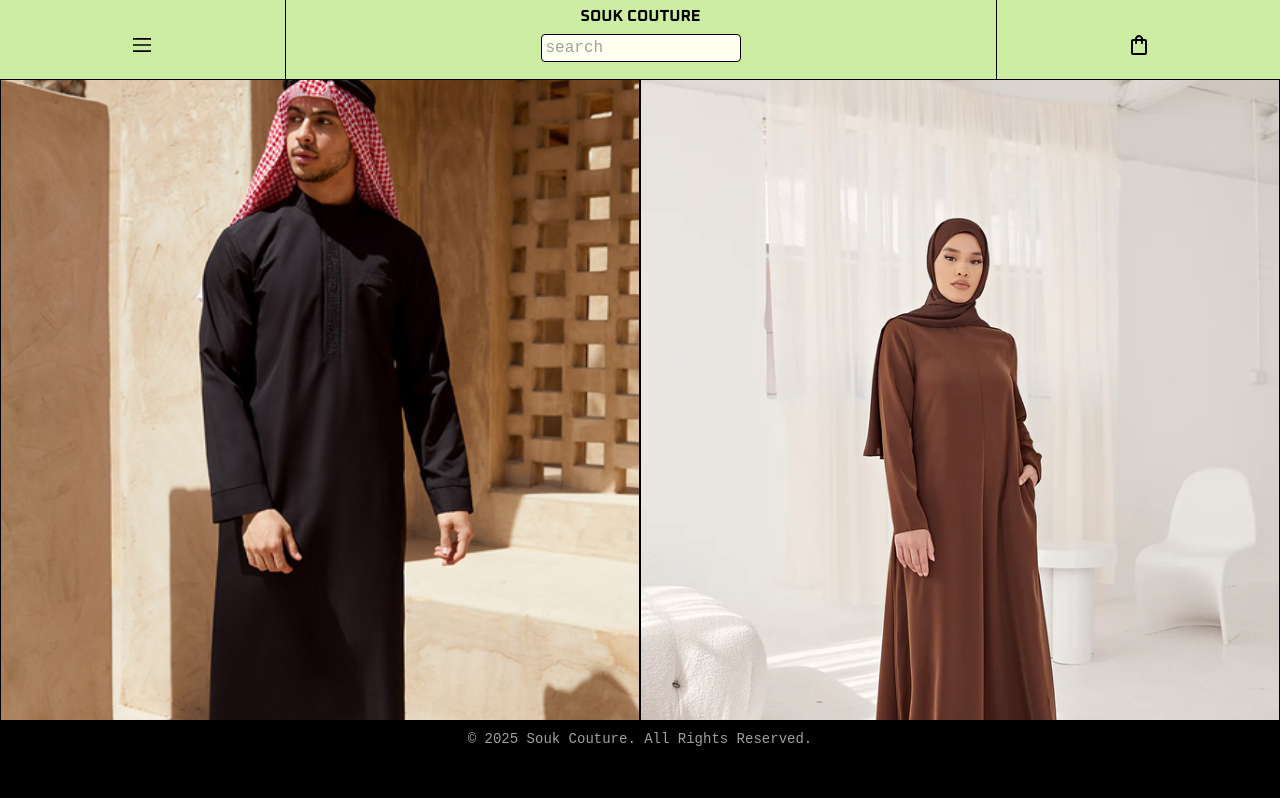
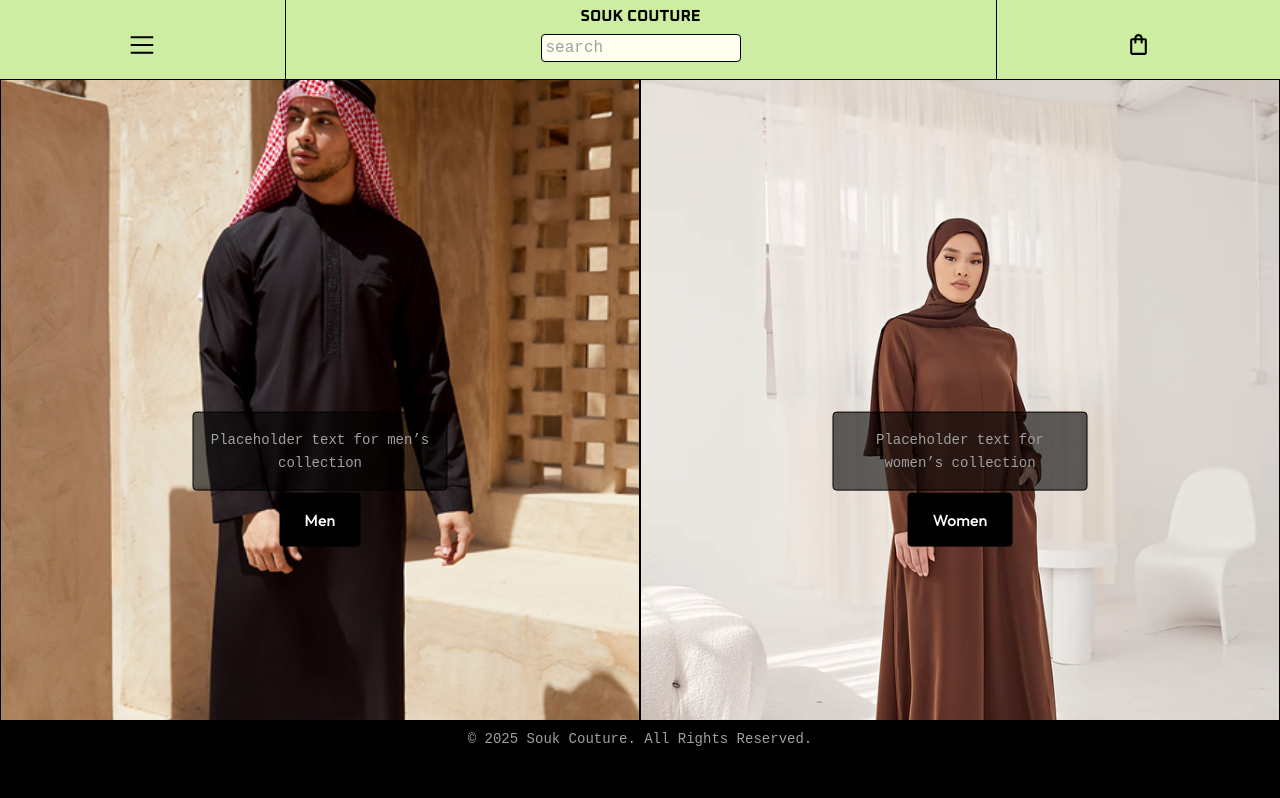
Before and after one commit to biggeraudience/Souk-Couture-Frontend, a React (Vite) app: page / in a window 1280 px wide. Shown: the top 798 px of the page. Built offline with nearby package versions, Linux system fonts and the light colour scheme; no server answers; a web font is replaced by a local one.

Commit message:
fixed landing page responsiveness and overlay boxes positioning

```diff
--- a/src/components/layout/Footer.jsx
+++ b/src/components/layout/Footer.jsx
@@ -1,4 +1,3 @@
-// src/components/layout/Footer.jsx
 import React from 'react';
 import '../../styles/layouts/_footer.scss'; // We'll create this SCSS file
 
--- a/src/pages/LandingPage.jsx
+++ b/src/pages/LandingPage.jsx
@@ -1,76 +1,58 @@
 // src/components/layout/LandingPage.jsx
-
+import React from "react";
 import { useNavigate } from "react-router-dom";
 import Navbar from "../components/layout/Navbar";
 import Button from "../components/common/Button";
 import "../styles/pages/_landing-page.scss";
 
-import menCollectionImg from '../assets/7000779701_01.jpg';
-import womenCollectionImg from '../assets/22-04-20Sofinas-32_fa9c76c4-384f-4fc0-9895-a7ff99a936db_1024x1024.webp';
-
+import menCollectionImg from "../assets/7000779701_01.jpg";
+import womenCollectionImg from "../assets/22-04-20Sofinas-32_fa9c76c4-384f-4fc0-9895-a7ff99a936db_1024x1024.webp";
 
 const LandingPage = () => {
   const navigate = useNavigate();
 
+  const genders = [
+    {
+      img: menCollectionImg,
+      alt: "Men's Collection",
+      route: "/menslandingpage",
+      label: "Men",
+    },
+    {
+      img: womenCollectionImg,
+      alt: "Women's Collection",
+      route: "/womenslandingpage",
+      label: "Women",
+    },
+  ];
+
   return (
     <>
       <Navbar />
+      <main className="landing-page">
+        <section className="gender-section">
+          {genders.map(({ img, alt, route, label }, idx) => (
+            <div key={idx} className={`gender-box ${label.toLowerCase()}-box`}>
+              <img src={img} alt={alt} className="gender-img" />
 
-      <main className="landing-page">
-        {/* REMOVED: Hero Section */}
-        {/*
-        <section
-          className="hero-section-main"
-        >
-          <p className="hero-text">
-            <strong>Welcome to Haya</strong>, where fashion is more than just clothing – it's a canvas for self‑expression and a celebration of individuality. We curate collections for both men and women who see their wardrobe as an extension of their unique stories and aspirations. Explore our thoughtfully selected pieces, from everyday essentials to statement styles, designed to empower you to look and feel your best, effortlessly. Your journey to defining your image starts here.
+              <div className="overlay-container">
+                <div className="gender-content">
+                  <p className="gender-overlay-text">
+                    Placeholder text for {label.toLowerCase()}’s collection
                   </p>
+                </div>
+                <div className="gender-button">
                   <Button
-            onClick={() => navigate("/register")}
-            variant="default"
-            size="large"
-          >
-            Create Account
-          </Button>
-        </section>
-        */}
-
-        <section className="gender-section">
-          <div className="gender-box men-box">
-            <img
-              src={menCollectionImg}
-              alt="Men's Collection"
-              className="gender-img"
-            />
-            <div className="gender-content">
-              <p className="gender-overlay-text">Placeholder text for men’s collection</p>
-              <Button
-                onClick={() => navigate("/menslandingpage")}
+                    onClick={() => navigate(route)}
                     variant="default"
                     size="default"
                   >
-                Men
+                    {label}
                   </Button>
                 </div>
               </div>
-
-          <div className="gender-box women-box">
-            <img
-              src={womenCollectionImg}
-              alt="Women's Collection"
-              className="gender-img"
-              />
-            <div className="gender-content">
-              <p className="gender-overlay-text">Placeholder text for women’s collection</p>
-              <Button
-                onClick={() => navigate("/womenslandingpage")}
-                variant="default"
-                size="default"
-              >
-                Women
-              </Button>
             </div>
-          </div>
+          ))}
         </section>
       </main>
     </>
--- a/src/styles/_base.scss
+++ b/src/styles/_base.scss
@@ -24,30 +24,29 @@ body {
   -webkit-font-smoothing: antialiased;
   -moz-osx-font-smoothing: grayscale;
 
-  // --- Flexbox setup for full height (still relevant for body's height) ---
   display: flex;
   flex-direction: column;
   min-height: 100vh;
 }
 
-// Make sure your <main> element (or the primary content wrapper) grows to fill space
 main {
   flex-grow: 1; // Allows main to push content down if it's longer than viewport
   // --- UPDATED PADDING TO ACCOUNT FOR FIXED NAVBAR AND FIXED FOOTER ---
+  // Ensure these variables match the actual heights in _navbar.scss and _footer.scss
   padding-top: $navbar-height-default;
-  padding-bottom: $footer-height-default; // <--- ADDED: Default padding for fixed footer
+  padding-bottom: $footer-height-default;
 
   @include respond(lg) {
     padding-top: $navbar-height-lg;
-    padding-bottom: $footer-height-default; // Assumes LG footer height is same as default
+    padding-bottom: $footer-height-default; // Match LG footer height (which is default)
   }
   @include respond(md) {
     padding-top: $navbar-height-md;
-    padding-bottom: $footer-height-md; // <--- ADDED: Padding for fixed footer on MD
+    padding-bottom: $footer-height-md; // Match MD footer height
   }
   @include respond(sm) {
     padding-top: $navbar-height-sm;
-    padding-bottom: $footer-height-sm; // <--- ADDED: Padding for fixed footer on SM
+    padding-bottom: $footer-height-sm; // Match SM footer height
   }
 }
 
--- a/src/styles/layouts/_navbar.scss
+++ b/src/styles/layouts/_navbar.scss
@@ -1,4 +1,3 @@
-// src/styles/layouts/_navbar.scss
 @import '../config/variables';
 @import '../config/mixins';
 
@@ -48,33 +47,24 @@
   }
 
   &__hamburger-icon {
-    font-size: 1rem; // Base size for the SVG height/width
+    font-size: 1rem;
     color: $color-text-dark;
     cursor: pointer;
     display: flex;
     justify-content: center;
     align-items: center;
 
-    // These values control the *actual rendered size* of the SVG.
-    // Ensure these match the bag icon's size.
-    height: 3rem; // Corresponds to `height="30px"` in SVG
-    width: 3rem; // Corresponds to `height="30px"` in SVG (assuming square viewBox)
-
     @include respond(lg) {
-      height: 3rem; // Adjust as needed
-      width: 3rem; // Adjust as needed
+      font-size: 2.8rem;
     }
     @include respond(md) {
-      height: 2.7rem; // Adjust as needed
-      width: 2.7rem; // Adjust as needed
+      font-size: 2.5rem;
     }
     @include respond(sm) {
-      height: 2.4rem; // Adjust as needed
-      width: 2.4rem; // Adjust as needed
+      font-size: 2.2rem;
     }
     @media only screen and (max-width: $bp-sm) {
-      height: 2.2rem; // Adjust as needed
-      width: 2.2rem; // Adjust as needed
+      font-size: 2rem;
     }
 
     &:hover {
@@ -167,42 +157,50 @@
   // --- Right Section (Icons) ---
   &__right {
     border-left: 0.1rem solid $color-border-default;
-    // Align single icon to the center
-    flex-direction: row; // Keep this as it sets up flexbox
-    justify-content: center; // Center horizontally
-    align-items: center; // Center vertically (already there, but confirm)
-    gap: 0; // No gap needed for a single item
+    flex-direction: row;
+    justify-content: space-around;
+    gap: $spacing-xs;
     flex-wrap: nowrap;
+
+    @include respond(md) {
+      gap: $spacing-xs;
+    }
+    @include respond(sm) {
+      gap: $spacing-xxs;
+    }
+    @media only screen and (max-width: $bp-sm) {
+      gap: $spacing-xxs / 2;
+    }
   }
 
   &__icon {
-    // These styles will now apply to the single bag icon
-    // Ensure these match the hamburger icon's dimensions for consistency.
-    height: 3rem; // Match hamburger icon
-    width: 3rem; // Match hamburger icon
+    // --- INCREASED SIZE FOR LARGE SCREENS ---
+    width: 4rem; // Increased from 3.5rem to 4rem
+    height: 4rem; // Increased from 3.5rem to 4rem
     color: $color-text-dark;
     cursor: pointer;
     display: flex;
     justify-content: center;
     align-items: center;
-    min-width: unset; // Remove min-width to avoid stretching
-    min-height: unset; // Remove min-height to avoid stretching
+    min-width: 2rem;
+    min-height: 2rem;
 
     @include respond(lg) {
-      height: 3rem; // Match hamburger icon
-      width: 3rem; // Match hamburger icon
+      // --- INCREASED SIZE FOR LG BREAKPOINT ---
+      width: 3.6rem; // Increased from 3.2rem to 3.6rem
+      height: 3.6rem; // Increased from 3.2rem to 3.6rem
     }
     @include respond(md) {
-      height: 2.7rem; // Match hamburger icon
-      width: 2.7rem; // Match hamburger icon
+      width: 3rem;
+      height: 3rem;
     }
     @include respond(sm) {
-      height: 2.4rem; // Match hamburger icon
-      width: 2.4rem; // Match hamburger icon
+      width: 2.5rem;
+      height: 2.5rem;
     }
     @media only screen and (max-width: $bp-sm) {
-      height: 2.2rem; // Match hamburger icon
-      width: 2.2rem; // Match hamburger icon
+      width: 2.2rem;
+      height: 2.2rem;
     }
 
     &:hover {
@@ -215,9 +213,4 @@
       fill: currentColor;
     }
   }
-
-  // If you later want to style the bag icon specifically, use this:
-  // &__bag-icon {
-  //   // specific styles for the bag icon if needed
-  // }
 }
--- a/src/styles/pages/_landing-page.scss
+++ b/src/styles/pages/_landing-page.scss
@@ -2,20 +2,14 @@
 @import '../config/variables';
 @import '../config/mixins';
 
-// Define your navbar and footer heights here if they are fixed,
-// or get them from your variables if defined elsewhere.
-// These are still good to define if other components rely on them for spacing.
-// --- UPDATED VALUES BASED ON YOUR MEASUREMENTS ---
 $navbar-height-default: 12rem;
-$navbar-height-lg: 10rem;
-$navbar-height-md: 5.725rem;
-$navbar-height-sm: 7.5rem;
+$navbar-height-lg:      10rem;
+$navbar-height-md:       5.725rem;
+$navbar-height-sm:       7.5rem;
 
-// --- New responsive footer height variables ---
-// IMPORTANT: THESE MUST MATCH THE 'height' PROPERTIES IN YOUR _footer.scss FILE
-$footer-height-default: 10rem; // Assumes default/lg footer height is 10rem
-$footer-height-md: 6rem;       // Match the height in _footer.scss for md
-$footer-height-sm: 8rem;       // <--- FIX: This must be 8rem to match _footer.scss
+$footer-height-default: 10rem;
+$footer-height-md:       6rem;
+$footer-height-sm:       8rem;
 
 .landing-page {
   width: 100vw;
@@ -28,33 +22,25 @@ $footer-height-sm: 8rem;       // <--- FIX: This must be 8rem to match _footer.s
   width: 100%;
   display: grid;
   grid-template-columns: 1fr 1fr;
-  grid-template-rows: auto;
   gap: 0;
-
-  // IMPORTANT: The calc functions will now use the new responsive footer heights.
-  // We'll use the specific footer height variable for each breakpoint.
-  min-height: calc(100vh - (#{$navbar-height-default} + #{$footer-height-default}));
+  min-height: calc(100vh - #{$navbar-height-default});
 
   @include respond(lg) {
-    min-height: calc(100vh - (#{$navbar-height-lg} + #{$footer-height-default}));
+    min-height: calc(100vh - #{$navbar-height-lg});
   }
-
   @include respond(md) {
-    min-height: calc(100vh - (#{$navbar-height-md} + #{$footer-height-md}));
+    min-height: calc(100vh - #{$navbar-height-md});
   }
-
   @include respond(sm) {
-    min-height: calc(100vh - (#{$navbar-height-sm} + #{$footer-height-sm}));
+    min-height: calc(100vh - #{$navbar-height-sm});
   }
 
   .gender-box {
     position: relative;
     overflow: hidden;
     border: 0.1rem solid $color-border-default;
-
     width: 100%;
-    min-height: 35rem; // Default min-height for gender boxes
-
+    min-height: 35rem;
     display: flex;
     justify-content: center;
     align-items: center;
@@ -62,9 +48,8 @@ $footer-height-sm: 8rem;       // <--- FIX: This must be 8rem to match _footer.s
     &:first-child {
       border-right: 0.1rem solid $color-border-default;
     }
-
     @include respond(sm) {
-      min-height: 40rem; // Keeps gender boxes tall on small screens in a grid
+      min-height: 40rem;
     }
 
     .gender-img {
@@ -74,12 +59,20 @@ $footer-height-sm: 8rem;       // <--- FIX: This must be 8rem to match _footer.s
       display: block;
     }
 
+    // New wrapper to center both overlay and button
+    .overlay-container {
+      position: absolute;
+      top: 50%;
+      left: 50%;
+      transform: translate(-50%, -50%);
+      display: flex;
+      flex-direction: column;
+      align-items: center;
+      gap: 2px;                // exactly 2px between overlay and button
+      z-index: $z-index-medium;
+    }
+
     .gender-content {
-      position: absolute;
-      bottom: $spacing-m;
-      left: 50%;
-      transform: translateX(-50%);
-      z-index: $z-index-medium;
       background-color: rgba($color-black, 0.6);
       border: 0.1rem solid $color-border-default;
       padding: $spacing-s;
@@ -87,16 +80,16 @@ $footer-height-sm: 8rem;       // <--- FIX: This must be 8rem to match _footer.s
       text-align: center;
       max-width: 80%;
       border-radius: $border-radius-small;
-      display: flex;
-      flex-direction: column;
-      align-items: center;
-      gap: $spacing-s;
 
       .gender-overlay-text {
         font-family: $font-family-body;
         font-size: $font-size-small;
-        margin-bottom: 0;
+        margin: 0;
       }
+    }
+
+    .gender-button {
+      // inherits centering from .overlay-container
     }
   }
 }
```
Also changed, not shown: src/styles/layouts/_footer.scss (+6 -5 lines). Lines whose indentation alone changed are shown as unchanged.
